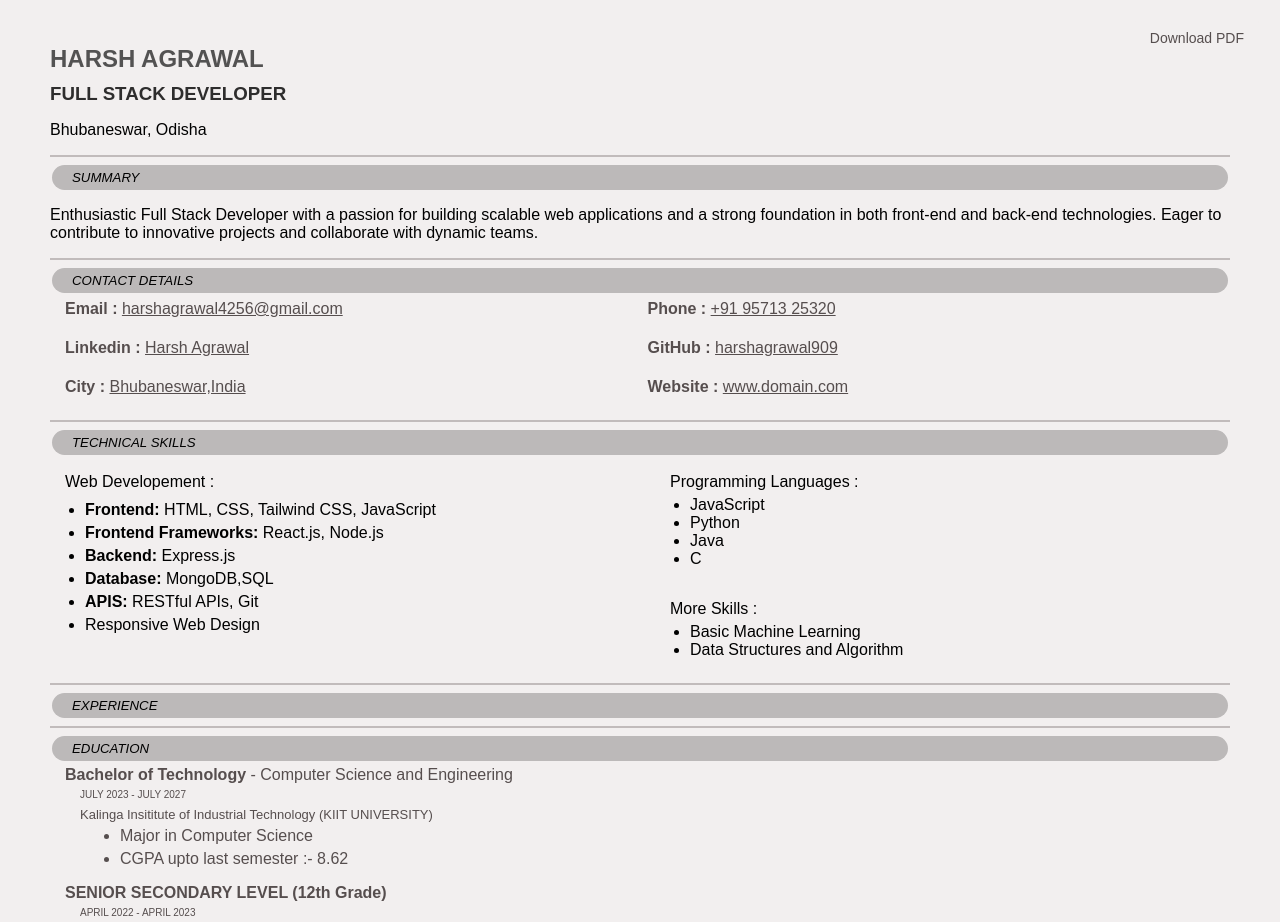
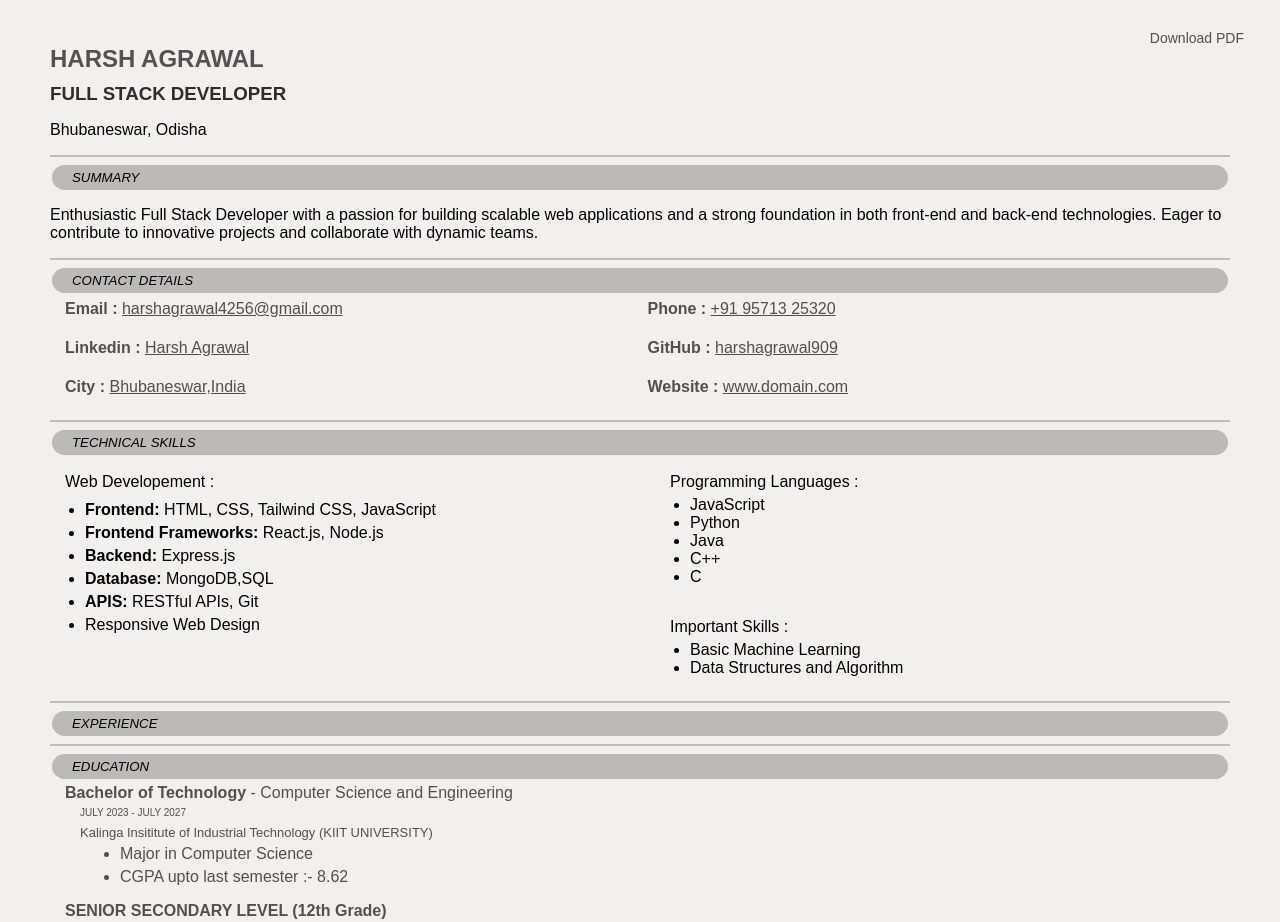
Before and after one commit to harshagrawal909/My-Resume, a plain HTML site: page index.html in a window 1280 px wide. Shown: the top 922 px of the page. Drawn offline with Linux system fonts and the light colour scheme.

Commit message:
Update index.html

```diff
--- a/index.html
+++ b/index.html
@@ -64,9 +64,10 @@
             <li>JavaScript</li>
             <li>Python</li>
             <li>Java</li>
+            <li>C++</li>
             <li>C</li>
         </ul>
-        <p>More Skills :</p>
+        <p>Important Skills :</p>
         <ul>
             <li>Basic Machine Learning</li>
             <li>Data Structures and Algorithm</li>
```
